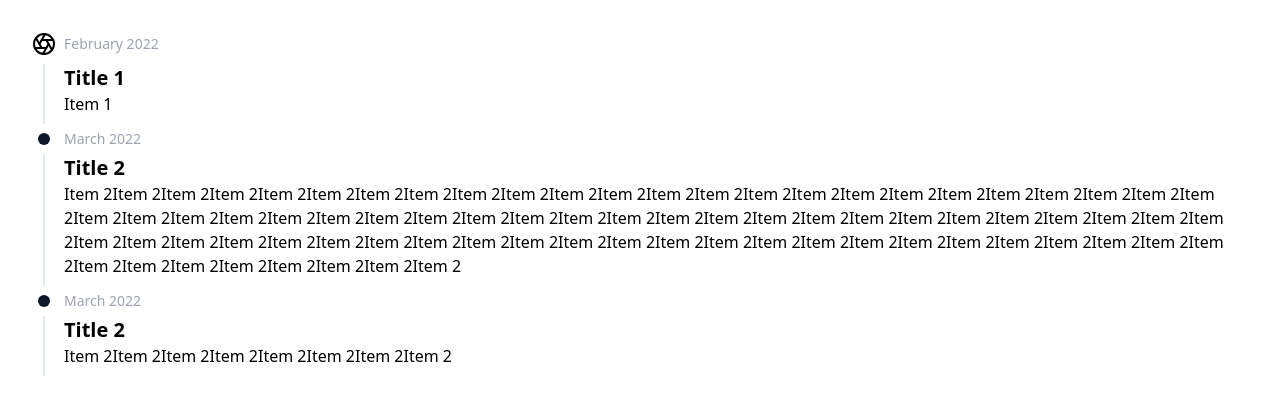
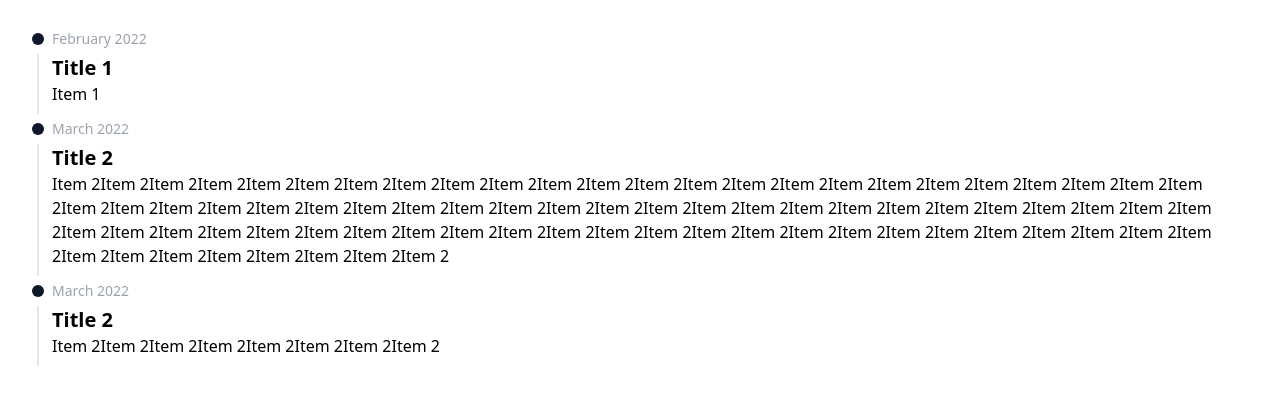
Before and after one commit to iTsygancov/rhtl, a React (Vite) app: page / in a window 1280 px wide. Shown: the top 400 px of the page. Built offline with nearby package versions, Linux system fonts and the light colour scheme.

Commit message:
fix: pass ref to icon

```diff
--- a/src/App.tsx
+++ b/src/App.tsx
@@ -13,28 +13,7 @@ function App() {
       <Timeline position='left'>
         <TimelineItem>
           <TimelineHeader>
-            <TimelineIcon>
-              <svg
-                xmlns='http://www.w3.org/2000/svg'
-                width='24'
-                height='24'
-                viewBox='0 0 24 24'
-                fill='none'
-                stroke='currentColor'
-                strokeWidth='2'
-                strokeLinecap='round'
-                strokeLinejoin='round'
-                className='lucide lucide-aperture'
-              >
-                <circle cx='12' cy='12' r='10' />
-                <path d='m14.31 8 5.74 9.94' />
-                <path d='M9.69 8h11.48' />
-                <path d='m7.38 12 5.74-9.94' />
-                <path d='M9.69 16 3.95 6.06' />
-                <path d='M14.31 16H2.83' />
-                <path d='m16.62 12-5.74 9.94' />
-              </svg>
-            </TimelineIcon>
+            <TimelineIcon />
             <TimelineTitle>February 2022</TimelineTitle>
           </TimelineHeader>
           <TimelineContent>
--- a/src/components/ui/timeline.tsx
+++ b/src/components/ui/timeline.tsx
@@ -106,6 +106,7 @@ const TimelineIcon = React.forwardRef<
       ref={ref}
       style={{
         width: iconRef.current?.offsetWidth
+        // height: iconRef.current?.offsetHeight
       }}
     >
       <div
@@ -164,7 +165,7 @@ const TimelineHeader = React.forwardRef<HTMLDivElement, TimelineHeaderProps>(
           React.cloneElement(iconChild, {
             ref: iconRef
           } as unknown as React.HTMLAttributes<HTMLDivElement>)) || (
-          <TimelineIcon />
+          <TimelineIcon ref={iconRef} />
         )
       );
     };
```
